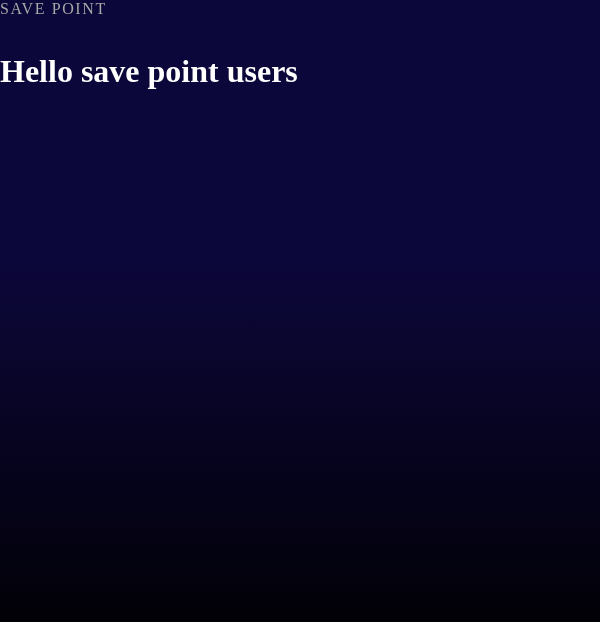
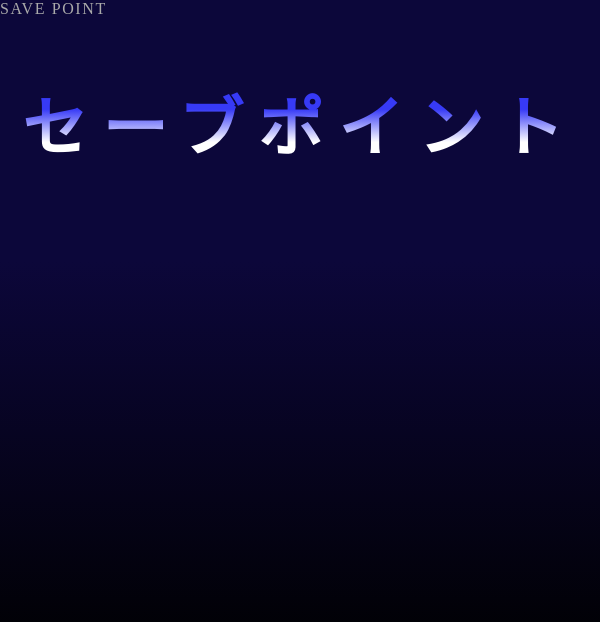
Before and after one commit to xp30n/SAVE-POINT, an Electron app: page index.html in a window 600 px wide. Drawn offline with Linux system fonts and the light colour scheme; a web font is replaced by a local one.

Commit message:
changed the styling for the main menu text

```diff
--- a/index.html
+++ b/index.html
@@ -10,7 +10,9 @@
         <span>SAVE POINT</span>
     </div>
     <main>
-        <h1>Hello save point users</h1>
+        <div class="text-wrapper">
+            <h1 class="gradient-text">セーブポイント</h1>
+        </div>
     </main>
 
     <script src="renderer.js"></script>
--- a/style.css
+++ b/style.css
@@ -1,9 +1,9 @@
 @font-face {
-    font-family: 'SavePoint';
-    src: url('./assets/fonts/851Gkktt_005.ttf') format('truetype');
-    font-weight: normal;
-    font-style: normal;
-  }
+  font-family: "SavePoint";
+  src: url("./assets/fonts/851Gkktt_005.ttf") format("truetype");
+  font-weight: normal;
+  font-style: normal;
+}
 
 html,
 body {
@@ -20,11 +20,25 @@ body {
   height: 32px;
   -webkit-app-region: drag;
   color: #aaa;
-  font-family: 'SavePoint';
+  font-family: "SavePoint";
   letter-spacing: 0.1em;
 }
 
-h1 {
-    font-family: 'SavePoint';
-  color: white;
+.text-wrapper {
+    text-align: center;
 }
+
+.gradient-text {
+    font-family: "SavePoint";
+    font-size: 65px;
+    letter-spacing: 14.96px;
+    background: linear-gradient(
+      180deg,
+      #373af6 35.39%,
+      #FFF 70.41%
+    );
+    -webkit-background-clip: text;
+    background-clip: text;
+    -webkit-text-fill-color: transparent;
+    display: inline-block;
+  }
```
